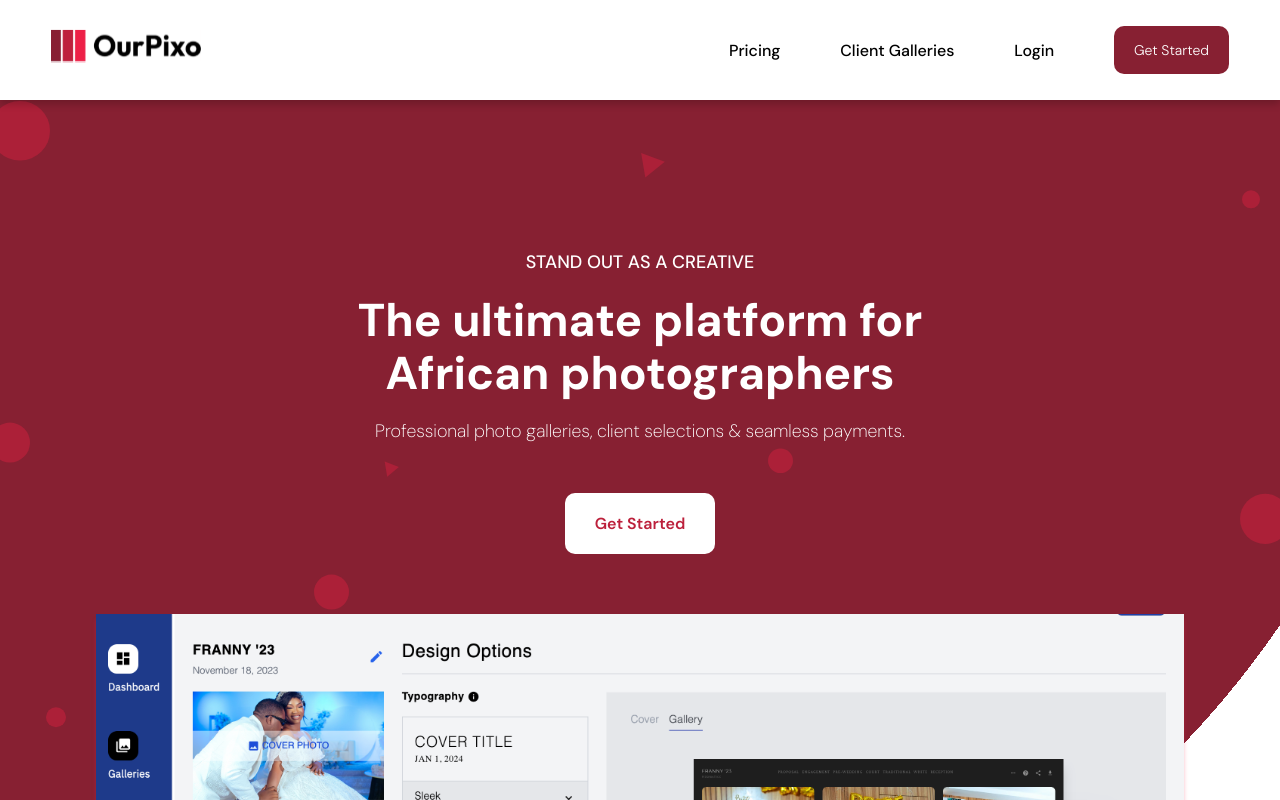
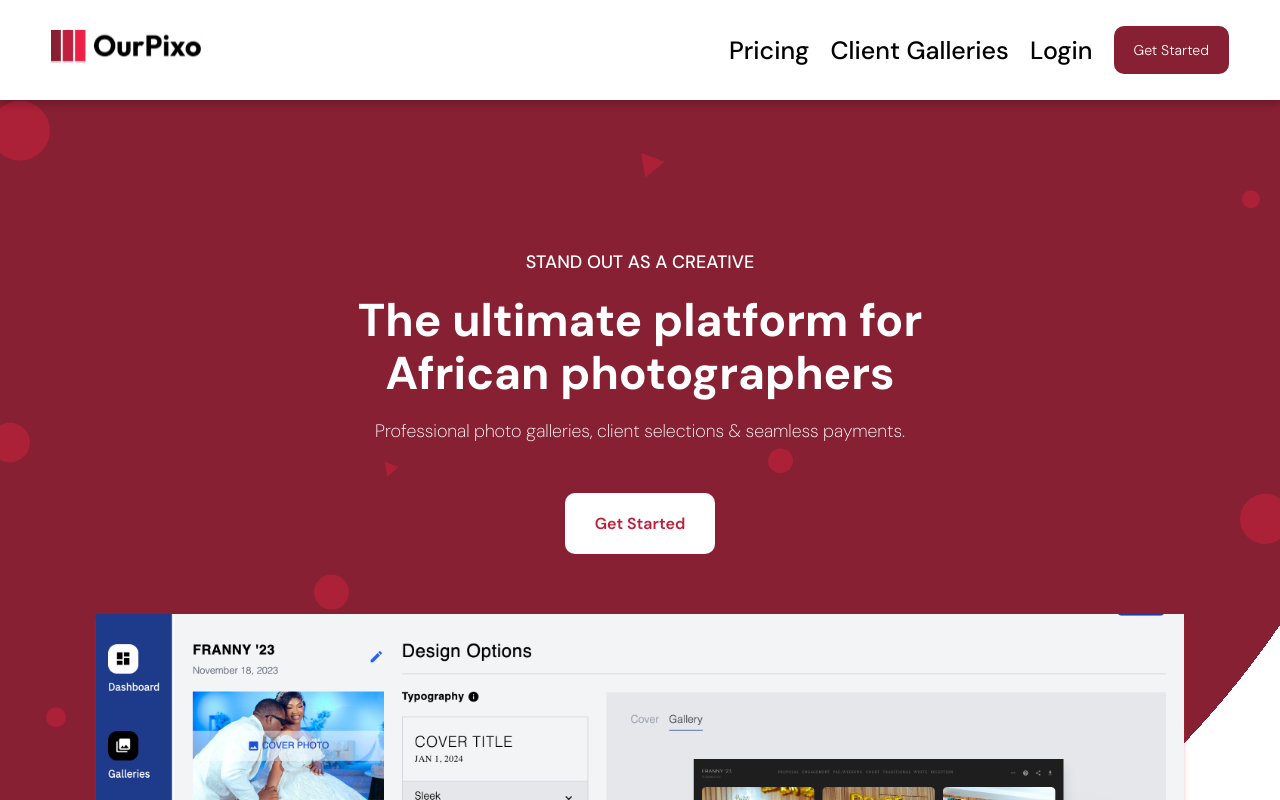
Before and after one commit to MITCHYUGAN/Project-Our-PIXO, a React (Vite) app: page / in a window 1280 px wide. Shown: the top 800 px of the page. Built offline with nearby package versions, Linux system fonts and the light colour scheme.

Commit message:
checking for changes

```diff
--- a/src/components/Header/Header.css
+++ b/src/components/Header/Header.css
@@ -39,7 +39,7 @@
 
             li{
                 cursor: pointer;
-                font-size: clamp(16px, 1vw, 1.5vw);
+                font-size: var(--buttonFS);
             }
             li a {
                 color: black;
@@ -48,7 +48,7 @@
 
             button{
                 /* font-size: clamp(16px, 1vw, 2vw); */
-                font-size: 14px;
+                font-size: var(--button2FS);
                 padding: 15px 20px;
                 cursor: pointer;
                 color: white;
```
Also changed, not shown: src/components/GetStarted/assets/img4.svg.
